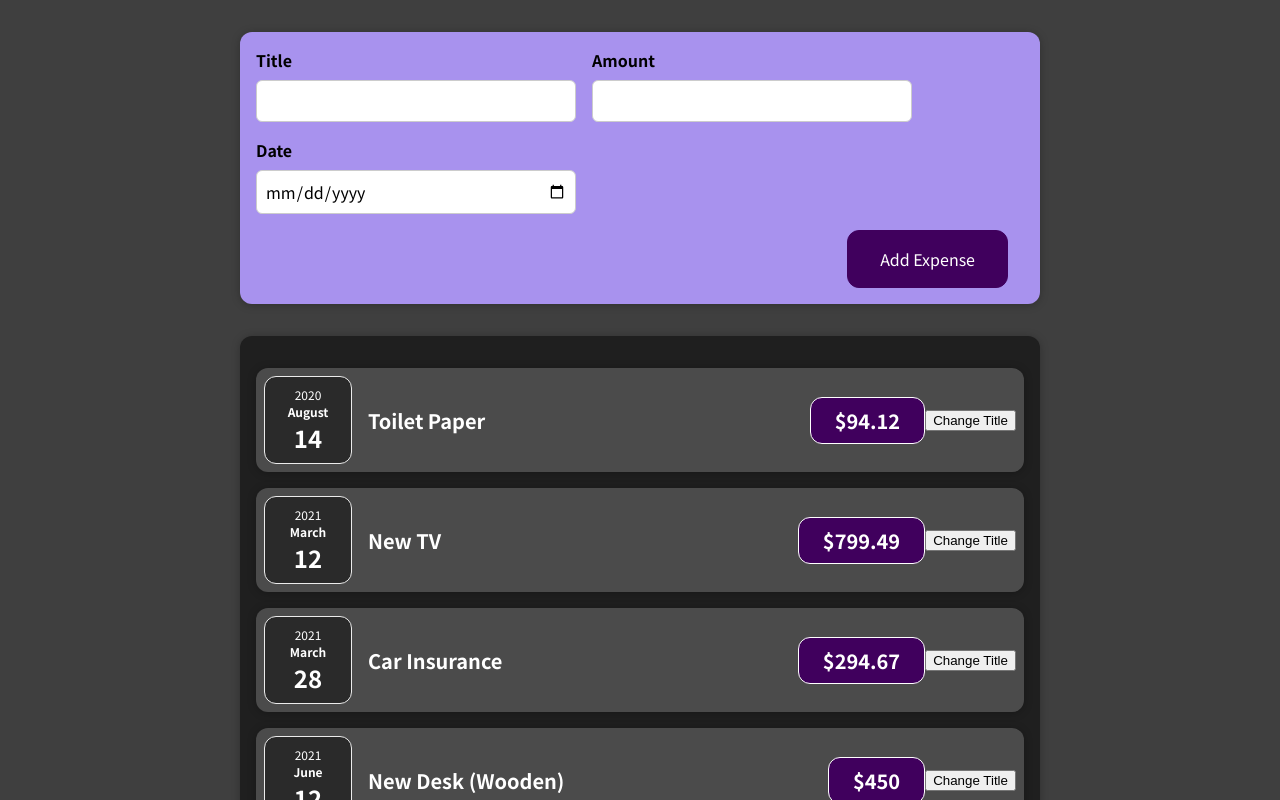
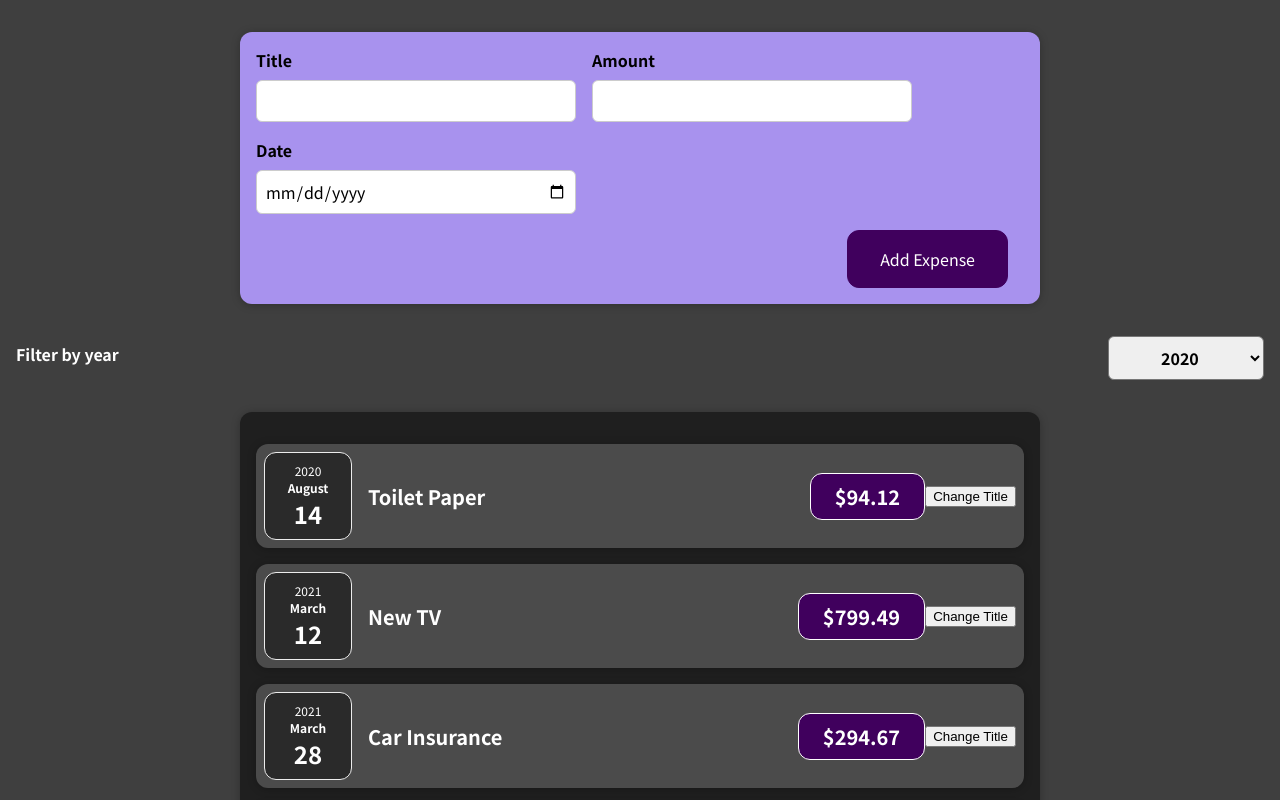
Before and after one commit to nielsmichael/react_practice, a React (Create React App) app: page / in a window 1280 px wide. Shown: the top 800 px of the page. Built offline with nearby package versions, Linux system fonts and the light colour scheme.

Commit message:
Add year filter component

```diff
--- a/src/components/Expenses/Expenses.js
+++ b/src/components/Expenses/Expenses.js
@@ -1,9 +1,22 @@
+import React, { useState } from "react";
 import Card from "../UI/Card";
 import ExpenseItem from "./ExpenseItem";
+import ExpensesFilter from "./ExpensesFilter";
 import "./Expenses.css";
 
 const Expenses = (props) => {
+  const [selectedFilterYear, setSelectedFilterYear] = useState("2020");
+
+  const listenToYear = (selectedYear) => {
+    setSelectedFilterYear(selectedYear);
+  };
+
   return (
+    <div>
+      <ExpensesFilter
+        selected={selectedFilterYear}
+        liftSelectedYear={listenToYear}
+      />
       <Card className="expenses">
         <ExpenseItem
           title={props.items[0].title}
@@ -26,6 +39,7 @@
           date={props.items[3].date}
         />
       </Card>
+    </div>
   );
 };
 
--- /dev/null
+++ b/src/components/Expenses/ExpensesFilter.css
@@ -0,0 +1,24 @@
+.expenses-filter {
+  color: white;
+  padding: 0 1rem;
+}
+
+.expenses-filter__control {
+  display: flex;
+  width: 100%;
+  align-items: center;
+  justify-content: space-between;
+  margin: 1rem 0;
+}
+
+.expenses-filter label {
+  font-weight: bold;
+  margin-bottom: 0.5rem;
+}
+
+.expenses-filter select {
+  font: inherit;
+  padding: 0.5rem 3rem;
+  font-weight: bold;
+  border-radius: 6px;
+}
--- /dev/null
+++ b/src/components/Expenses/ExpensesFilter.js
@@ -0,0 +1,26 @@
+import React from "react";
+
+import "./ExpensesFilter.css";
+
+const ExpensesFilter = (props) => {
+  const handleFilterYearSelect = (e) => {
+    console.log(e.target.value);
+    props.liftSelectedYear(e.target.value);
+  };
+
+  return (
+    <div className="expenses-filter">
+      <div className="expenses-filter__control">
+        <label>Filter by year</label>
+        <select value={props.selected} onChange={handleFilterYearSelect}>
+          <option value="2022">2022</option>
+          <option value="2021">2021</option>
+          <option value="2020">2020</option>
+          <option value="2019">2019</option>
+        </select>
+      </div>
+    </div>
+  );
+};
+
+export default ExpensesFilter;
```
Lines whose indentation alone changed are shown as unchanged.
